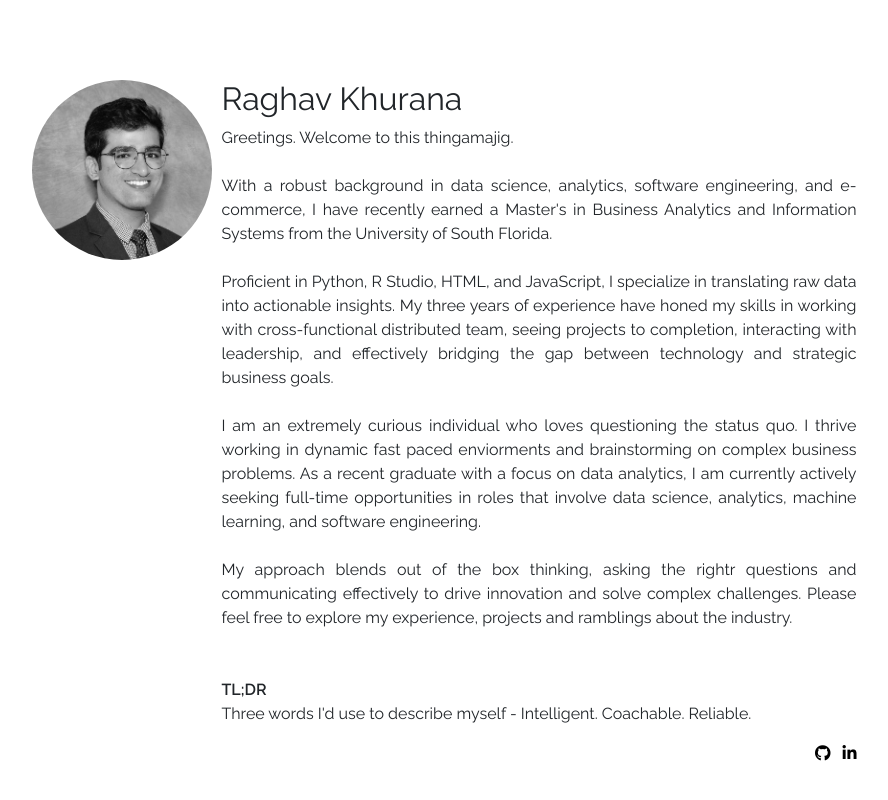
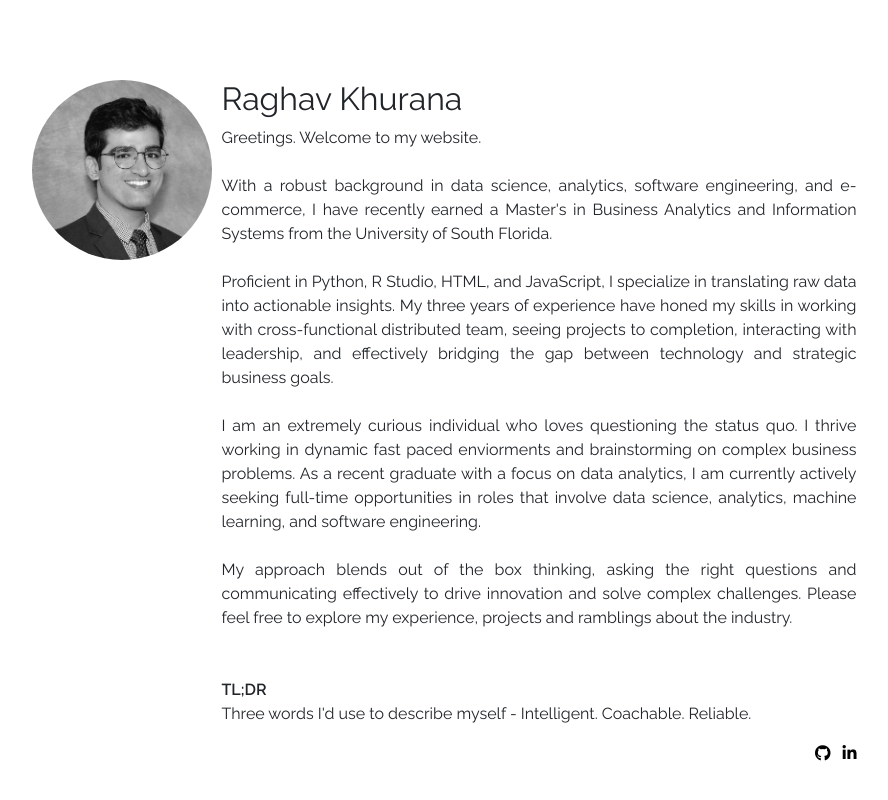
Before and after one commit to khuranaraghav/portfolio, a plain HTML site: page index.html in a window 1280 px wide. Shown: the top 800 px of the page, without its empty margins (196-1084 px from the left). Drawn offline with nearby package versions, Linux system fonts and the light colour scheme.

Commit message:
verbiage change

```diff
--- a/index.html
+++ b/index.html
@@ -34,7 +34,7 @@
             <h2>Raghav Khurana</h2>
 
             <p class="text-justify">
-              Greetings. Welcome to this thingamajig.
+              Greetings. Welcome to my website.
               <br><br>
               With a robust background in data science, analytics, software engineering, and e-commerce, I have recently earned a Master's in Business Analytics and Information Systems from the University of South Florida.
               <br><br>
@@ -42,7 +42,7 @@
               <br><br>
               I am an extremely curious individual who loves questioning the status quo. I thrive working in dynamic fast paced enviorments and brainstorming on complex business problems. As a recent graduate with a focus on data analytics, I am currently actively seeking full-time opportunities in roles that involve data science, analytics, machine learning, and software engineering.
               <br><br>
-              My approach blends out of the box thinking, asking the rightr questions and communicating effectively to drive innovation and solve complex challenges.
+              My approach blends out of the box thinking, asking the right questions and communicating effectively to drive innovation and solve complex challenges.
 
               Please feel free to explore my experience, projects and ramblings about the industry.
               <br><br><br>
```
